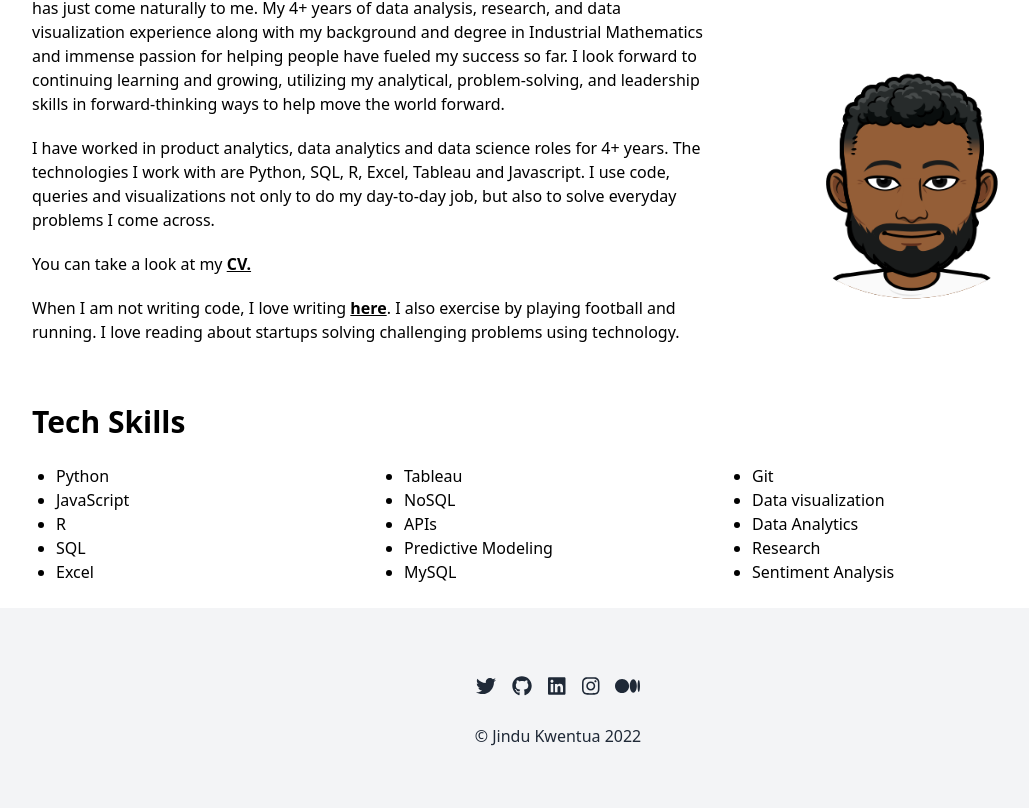
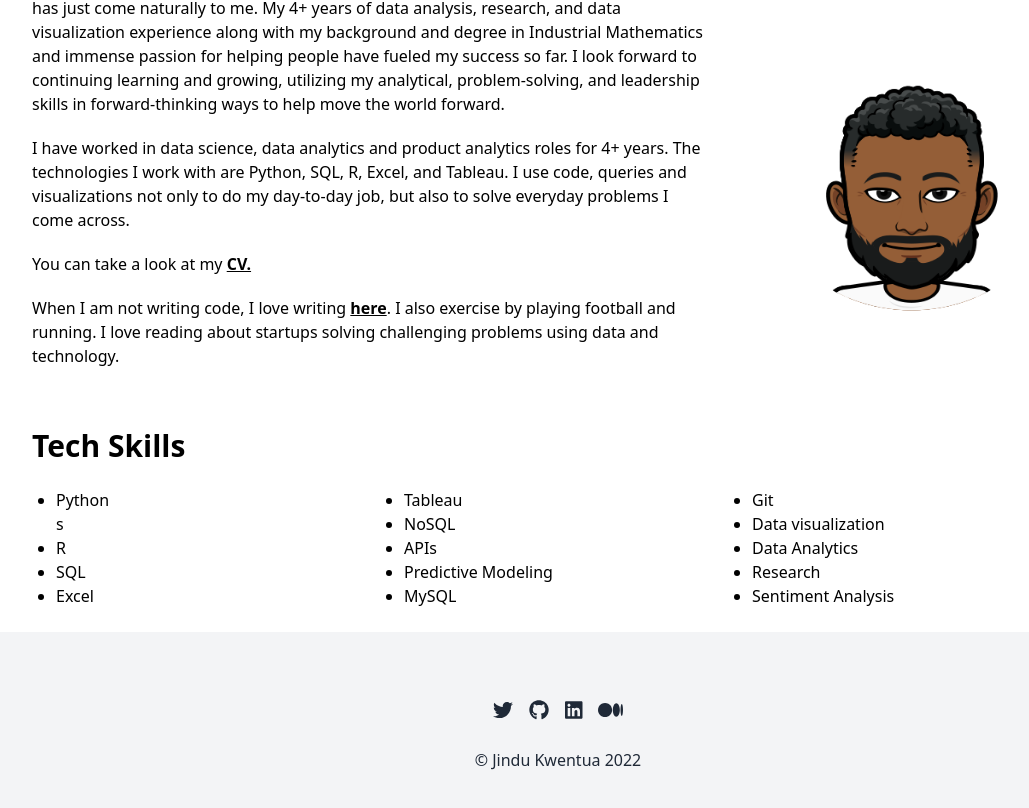
Before and after one commit to jindukwentua/portfolio-project, a Next.js app: page /about in a window 1280 px wide. Shown: the part 312-1120 px from the top of the page, without its empty margins (82-1111 px from the left). Built offline with nearby package versions, Linux system fonts and the light colour scheme.

Commit message:
image add

```diff
--- a/pages/about.js
+++ b/pages/about.js
@@ -31,9 +31,9 @@ const About = () => {
             </p>
 
             <p>
-              I have worked in product analytics, data analytics and data science roles for 4+
-              years. The technologies I work with are Python, SQL, R, Excel,
-              Tableau and Javascript. I use code, queries and visualizations not
+              I have worked in data science, data analytics and product analytics roles for 4+
+              years. The technologies I work with are Python, SQL, R, Excel, and
+              Tableau. I use code, queries and visualizations not
               only to do my day-to-day job, but also to solve everyday problems
               I come across.
             </p>
@@ -57,7 +57,7 @@ const About = () => {
                 <strong><u>here</u></strong>
               </a>
               . I also exercise by playing football and running. I love reading
-              about startups solving challenging problems using technology.
+              about startups solving challenging problems using data and technology.
             </p>
           </div>
           <div className="md:w-1/3">
@@ -73,8 +73,7 @@ const About = () => {
 
         <Heading level={2}>Tech Skills</Heading>
         <ul className="list-disc columns-3 ml-6">
-          <li>Python</li>
-          <li>JavaScript</li>
+          <li>Python</li>s
           <li>R</li>
           <li>SQL</li>
           <li>Excel</li>
--- a/src/components/footer.js
+++ b/src/components/footer.js
@@ -1,6 +1,6 @@
 import React from "react"
 import { FontAwesomeIcon } from '@fortawesome/react-fontawesome'
-import { faTwitter, faGithub, faLinkedin, faInstagram, faMedium } from '@fortawesome/free-brands-svg-icons'
+import { faTwitter, faGithub, faLinkedin, faMedium } from '@fortawesome/free-brands-svg-icons'
 
 
 const Footer = () => (
@@ -17,9 +17,6 @@ const Footer = () => (
                     <a href="https://www.linkedin.com/in/jindukwentua/" target="_blank" rel="noreferrer" className="text-gray-800 text-xl hover:text-indigo-600">
                         <FontAwesomeIcon icon={faLinkedin} />
                     </a>
-                    <a href="https://instagram.com/jxndu_" target="_blank" rel="noreferrer" className="text-gray-800 text-xl hover:text-indigo-600">
-                        <FontAwesomeIcon icon={faInstagram} />
-                    </a>
                     <a href="https://jindukwentua.medium.com/" target="_blank" rel="noreferrer" className="text-gray-800 text-xl hover:text-indigo-600">
                         <FontAwesomeIcon icon={faMedium} />
                     </a>
```
Also changed, not shown: src/posts/big-data-and-its-impact-in-the-post-pandemic-world.md (+1 -0 lines).
